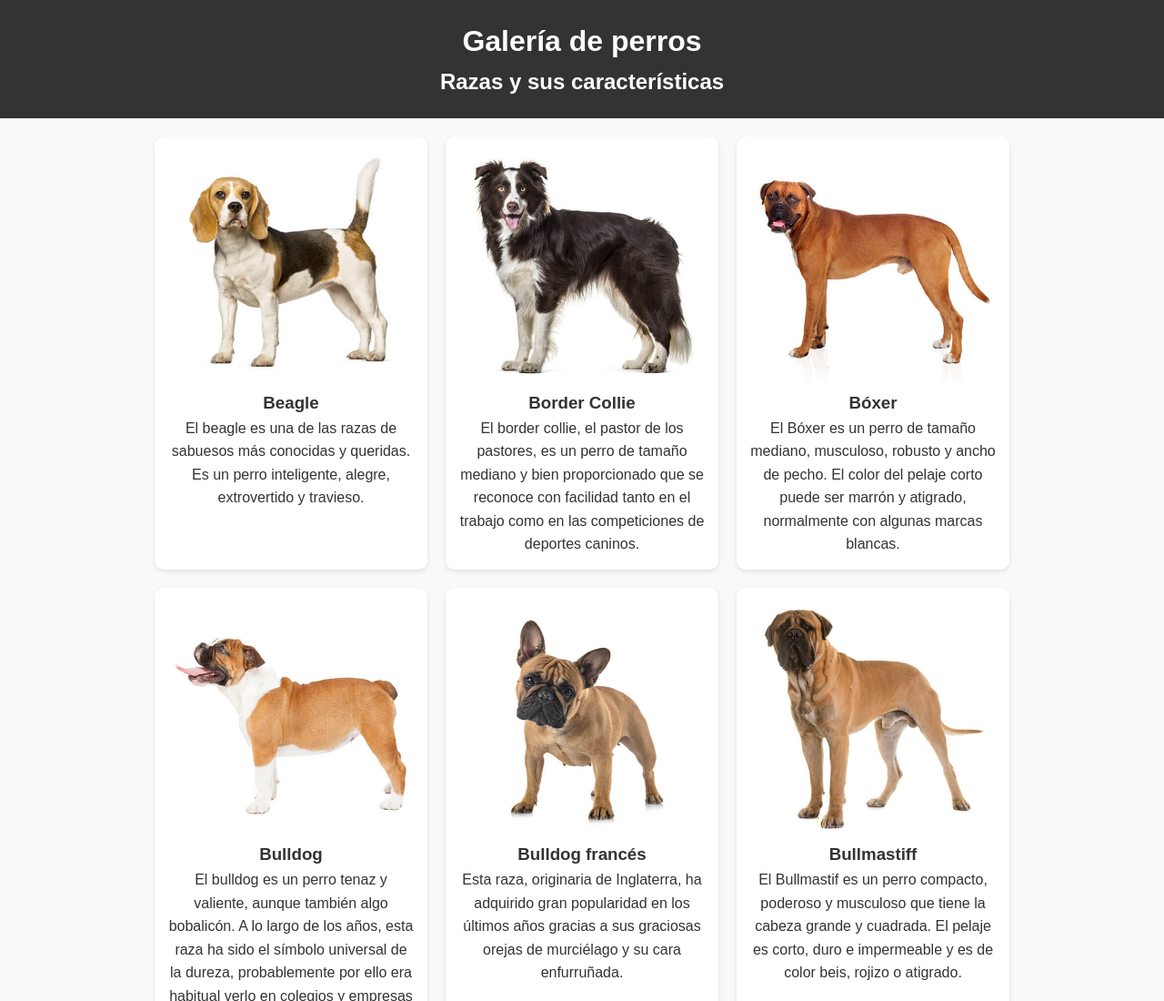
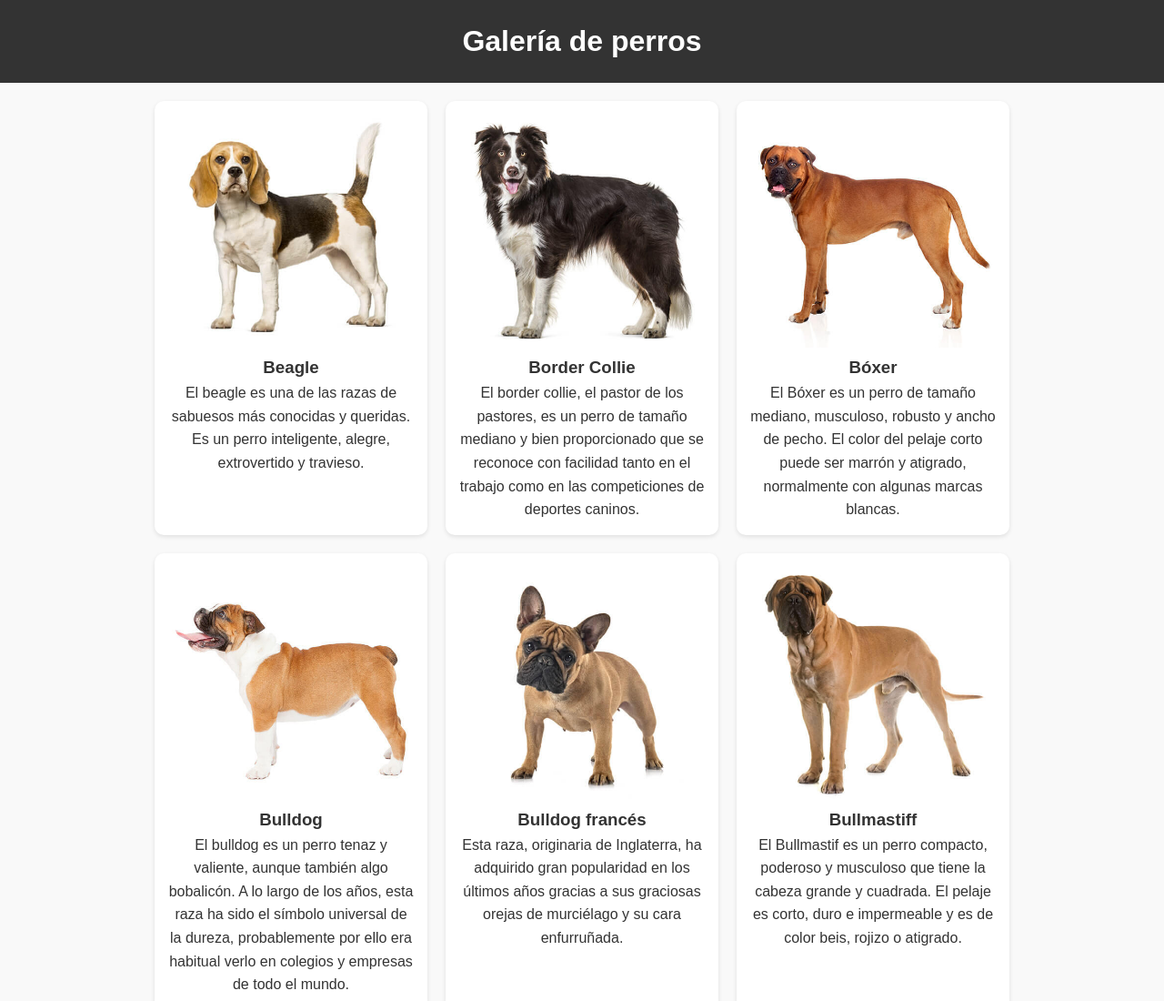
Before and after one commit to YamilaCoccaro/tp1-html-css, a plain HTML site: page index.html in a window 1280 px wide. Shown: the top 1100 px of the page at 91% size. Drawn offline with Linux system fonts and the light colour scheme.

Commit message:
elimine h2

```diff
--- a/index.html
+++ b/index.html
@@ -11,7 +11,6 @@
 <body>
     <header>
         <h1>Galería de perros</h1>
-        <h2>Razas y sus características</h2>
     </header>
 
     <section class="galeria">
```
